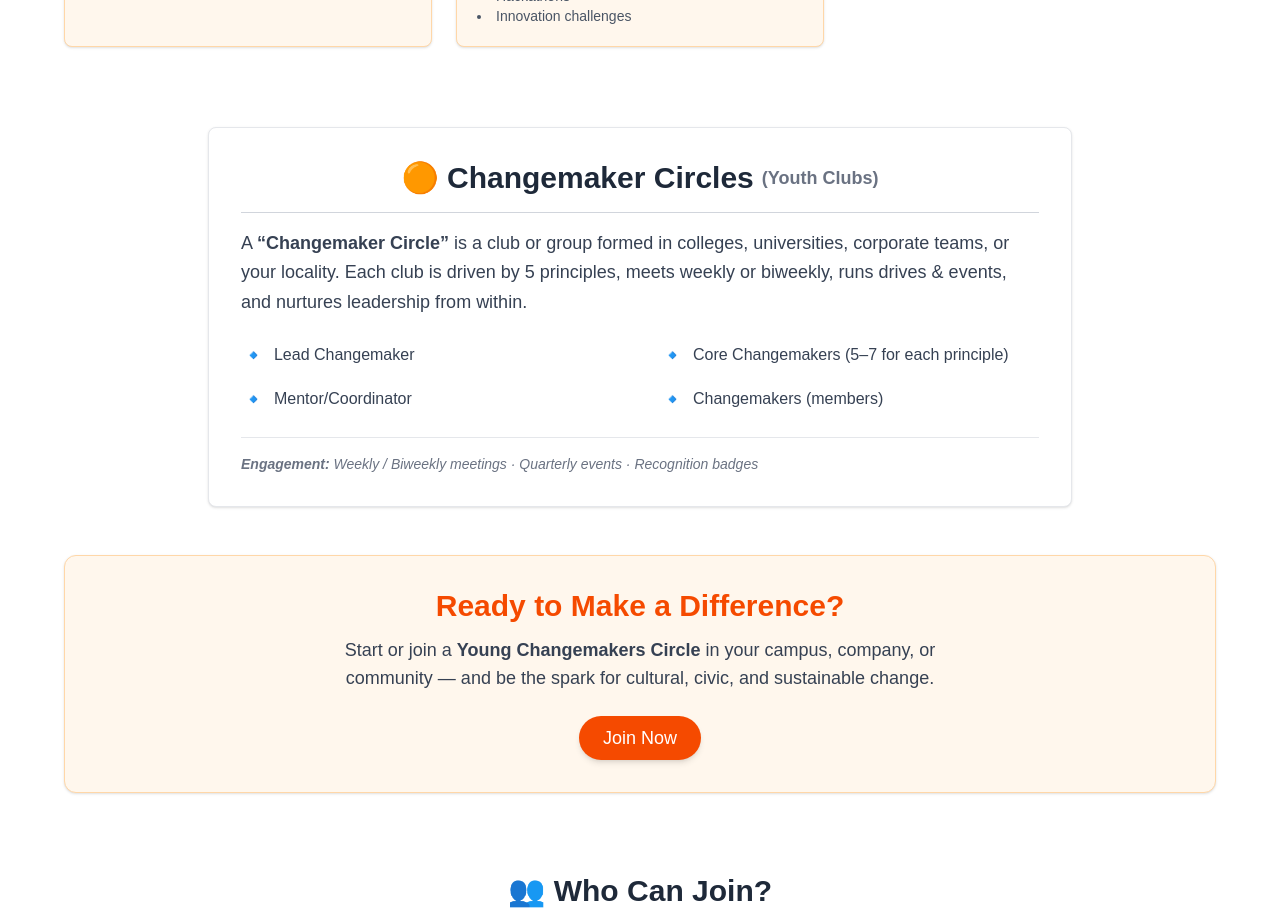
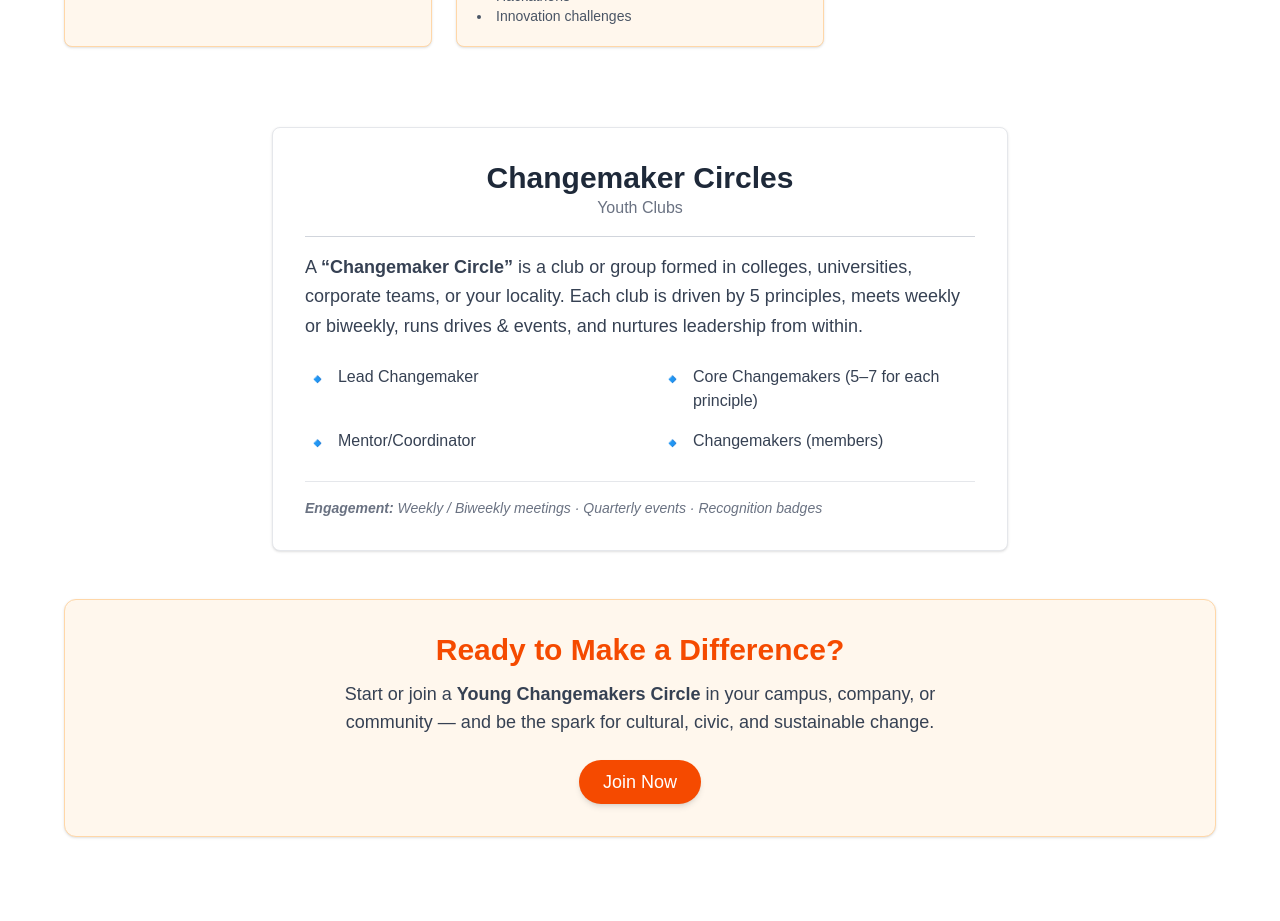
Before and after one commit to abhyudaya-tech/nextjs-abhyudaya, a Next.js app: page /young-changemakers in a window 1280 px wide. Shown: the part 1080-2001 px from the top of the page. Built offline with nearby package versions, Linux system fonts and the light colour scheme; no server answers.

Commit message:
minor consistency fix

```diff
--- a/src/app/(public)/blog/page.tsx
+++ b/src/app/(public)/blog/page.tsx
@@ -6,7 +6,7 @@ export default function BlogPage() {
     <>
       <Navbar />
       <main className="min-h-screen bg-white py-8 px-4">
-        <div className="max-w-7xl mx-auto">
+        <div className="max-w-5xl mx-auto">
           <h1 className="text-4xl font-bold text-gray-800 mb-12 text-center">
             Blogs & Stories
           </h1>
--- a/src/app/(public)/page.tsx
+++ b/src/app/(public)/page.tsx
@@ -52,7 +52,7 @@ export default function HomePage() {
 
         {/* About Us Section */}
         <section className="mt-20 px-4">
-          <div className="max-w-6xl mx-auto grid md:grid-cols-2 gap-10 items-center">
+          <div className="max-w-5xl mx-auto grid md:grid-cols-2 gap-10 items-center">
             {/* LHS: Text Content */}
             <div>
               <h2 className="text-3xl font-semibold text-orange-400 mb-4">About Us</h2>
@@ -86,7 +86,7 @@ export default function HomePage() {
 
         {/* Mission & Vision Stripe */}
         <section className="mt-8 bg-orange-50 py-12 px-4">
-          <div className="max-w-6xl mx-auto grid md:grid-cols-2 md:gap-30 gap-10 items-start text-center md:text-left">
+          <div className="max-w-5xl mx-auto grid md:grid-cols-2 md:gap-30 gap-10 items-start text-center md:text-left">
             {/* Mission */}
             <div className="text-center">
               <h3 className="text-xl font-semibold text-orange-700 mb-2">🎯 Our Mission</h3>
@@ -107,7 +107,7 @@ export default function HomePage() {
 
         {/* Our Initiatives Section */}
         <section className="bg-white py-16 px-4">
-          <div className="max-w-6xl mx-auto">
+          <div className="max-w-5xl mx-auto">
             <h2 className="text-3xl font-bold text-center text-orange-400 mb-12">
               Our Initiatives
             </h2>
@@ -227,7 +227,7 @@ export default function HomePage() {
 
         {/* News & Stories Section */}
         <section className="bg-white py-16 px-4">
-          <div className="max-w-7xl mx-auto">
+          <div className="max-w-5xl mx-auto">
             <h2 className="text-3xl font-bold text-center text-orange-400 mb-10">
               News & Stories
             </h2>
--- a/src/app/(public)/young-changemakers/page.tsx
+++ b/src/app/(public)/young-changemakers/page.tsx
@@ -126,35 +126,42 @@ export default function YoungChangemakersPage() {
                     </section>
 
                     {/* Club Info */}
-                    <section className="max-w-4xl mx-auto px-4 my-12">
-                        <div className="bg-white border border-gray-200 rounded-lg p-8 shadow-sm hover:shadow-md transition-shadow duration-300">
+                    <section className="max-w-3xl mx-auto px-4 my-12">
+                        <div className="bg-white border border-gray-200 rounded-lg p-6 sm:p-8 shadow-sm hover:shadow-md transition-shadow duration-300">
 
-                            <h2 className="text-3xl font-bold mb-4 pb-4 text-center text-gray-800 flex items-center justify-center gap-2 border-b border-gray-300">
-                                <span>🟠</span> Changemaker Circles <span className="text-gray-500 text-lg">(Youth Clubs)</span>
-                            </h2>
-                            <p className="text-gray-700 mb-6 text-lg leading-relaxed">
+                            {/* Header */}
+                            <div className="flex flex-col sm:flex-row sm:items-center sm:justify-center gap-2 sm:gap-4 border-b border-gray-300 pb-4 mb-4 text-center">
+                                <div>
+                                    <h2 className="text-2xl sm:text-3xl font-bold text-gray-800">
+                                        Changemaker Circles
+                                    </h2>
+                                    <p className="text-md sm:text-base text-gray-500 mt-1 sm:mt-0">
+                                        Youth Clubs
+                                    </p>
+                                </div>
+                            </div>
+
+                            {/* Description */}
+                            <p className="text-gray-700 mb-6 text-base sm:text-lg leading-relaxed">
                                 A <span className="font-semibold">“Changemaker Circle”</span> is a club or group formed in colleges, universities, corporate teams, or your locality. Each club is driven by 5 principles, meets weekly or biweekly, runs drives & events, and nurtures leadership from within.
                             </p>
 
+                            {/* Structure List */}
                             <ul className="grid grid-cols-1 sm:grid-cols-2 gap-y-4 gap-x-10 text-gray-700 mb-6 text-md">
-                                <li className="flex items-center gap-2">
-                                    <span className="text-orange-600 text-xl">🔹</span>
-                                    <span>Lead Changemaker</span>
-                                </li>
-                                <li className="flex items-center gap-2">
-                                    <span className="text-orange-600 text-xl">🔹</span>
-                                    <span>Core Changemakers (5–7 for each principle)</span>
-                                </li>
-                                <li className="flex items-center gap-2">
-                                    <span className="text-orange-600 text-xl">🔹</span>
-                                    <span>Mentor/Coordinator</span>
-                                </li>
-                                <li className="flex items-center gap-2">
-                                    <span className="text-orange-600 text-xl">🔹</span>
-                                    <span>Changemakers (members)</span>
-                                </li>
+                                {[
+                                    'Lead Changemaker',
+                                    'Core Changemakers (5–7 for each principle)',
+                                    'Mentor/Coordinator',
+                                    'Changemakers (members)'
+                                ].map((role, i) => (
+                                    <li key={i} className="flex items-start gap-2">
+                                        <span className="text-orange-600 text-xl">🔹</span>
+                                        <span>{role}</span>
+                                    </li>
+                                ))}
                             </ul>
 
+                            {/* Footer Note */}
                             <p className="text-sm text-gray-500 italic border-t border-gray-200 pt-4">
                                 <b>Engagement:</b> Weekly / Biweekly meetings · Quarterly events · Recognition badges
                             </p>
--- a/src/app/components/FeaturedPosts.tsx
+++ b/src/app/components/FeaturedPosts.tsx
@@ -24,7 +24,7 @@ export default async function FeaturedPosts() {
   )
 
   return (
-    <div className="grid gap-3 md:grid-cols-4">
+    <div className="grid gap-3 md:grid-cols-3">
       {posts.map((post) => (
         <Link
           key={post._id}
```
